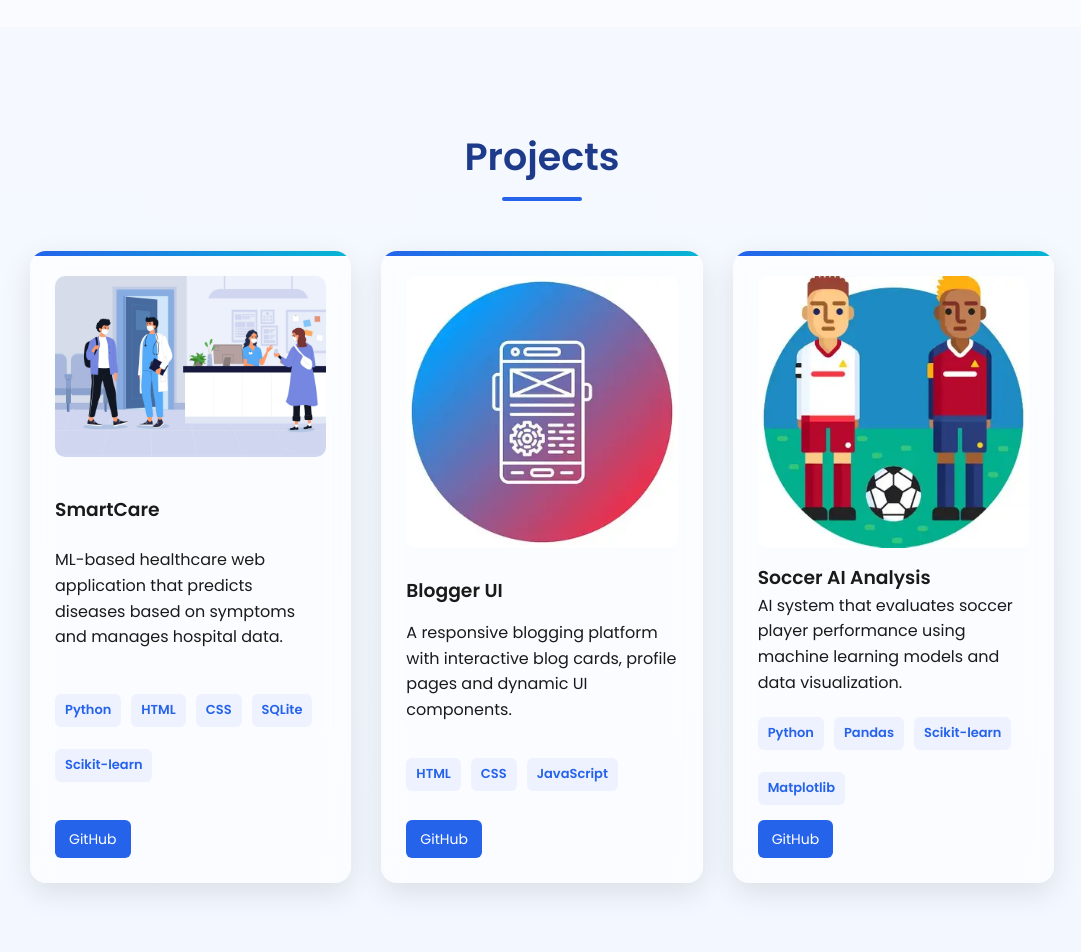
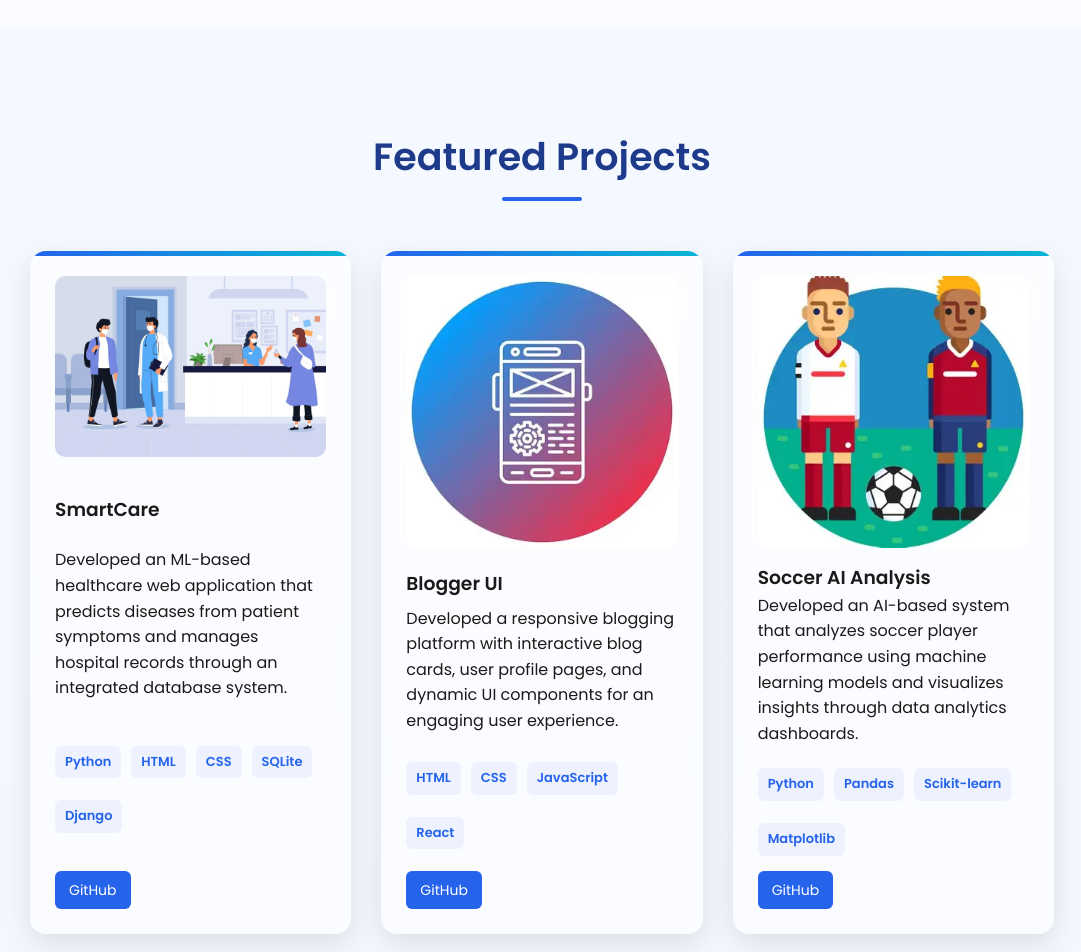
Before and after one commit to Swamy85/swamy-portfolio, a React (Create React App) app: page / in a window 1280 px wide. Shown: the part 1960-2912 px from the top of the page, without its empty margins (98-1179 px from the left). Built offline with nearby package versions, Linux system fonts and the light colour scheme.

Commit message:
Update Projects.js

```diff
--- a/src/components/Projects.js
+++ b/src/components/Projects.js
@@ -9,9 +9,9 @@ const projects = [
   {
     title: "SmartCare",
     description:
-      "ML-based healthcare web application that predicts diseases based on symptoms and manages hospital data.",
+      "Developed an ML-based healthcare web application that predicts diseases from patient symptoms and manages hospital records through an integrated database system.",
     image: smartcare,
-    tech: ["Python", "HTML", "CSS", "SQLite", "Scikit-learn"],
+    tech: ["Python", "HTML", "CSS", "SQLite", "Django"],
     github: "https://github.com/Swamy85/SmartCare",
     demo: "#"
   },
@@ -19,9 +19,9 @@ const projects = [
   {
     title: "Blogger UI",
     description:
-      "A responsive blogging platform with interactive blog cards, profile pages and dynamic UI components.",
+      "Developed a responsive blogging platform with interactive blog cards, user profile pages, and dynamic UI components for an engaging user experience.",
     image: blogger,
-    tech: ["HTML", "CSS", "JavaScript"],
+    tech: ["HTML", "CSS", "JavaScript", "React"],
     github: "https://github.com/Swamy85/Blogger-UI",
     demo: "#"
   },
@@ -29,7 +29,7 @@ const projects = [
   {
     title: "Soccer AI Analysis",
     description:
-      "AI system that evaluates soccer player performance using machine learning models and data visualization.",
+      "Developed an AI-based system that analyzes soccer player performance using machine learning models and visualizes insights through data analytics dashboards.",
     image: soccer,
     tech: ["Python", "Pandas", "Scikit-learn", "Matplotlib"],
     github: "https://github.com/Swamy85/Soccer-Ai",
@@ -47,7 +47,7 @@ function Projects() {
       transition={{ duration: 0.7 }}
       viewport={{ once: true }}
     >
-      <h2>Projects</h2>
+      <h2>Featured Projects</h2>
 
       <div className="projects-container">
 
```
